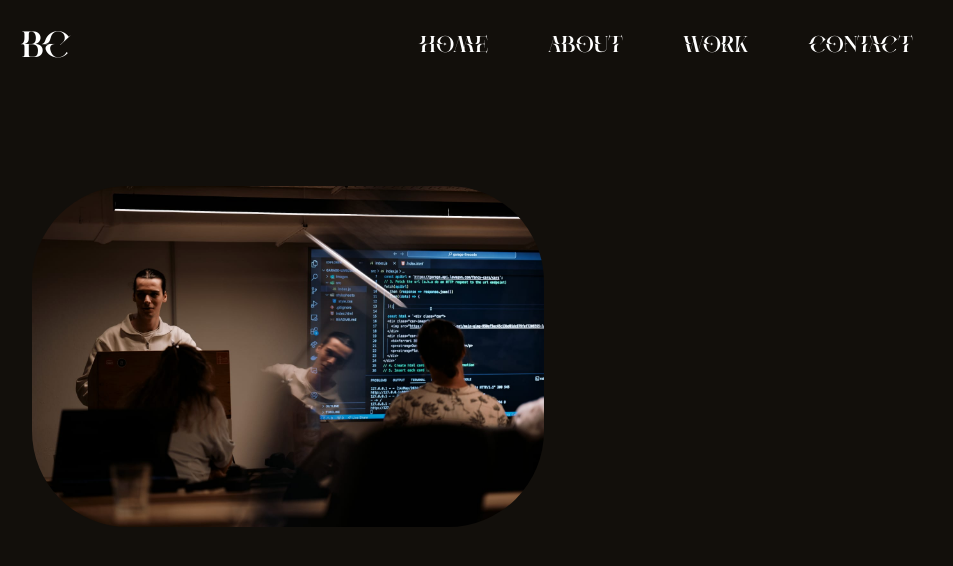
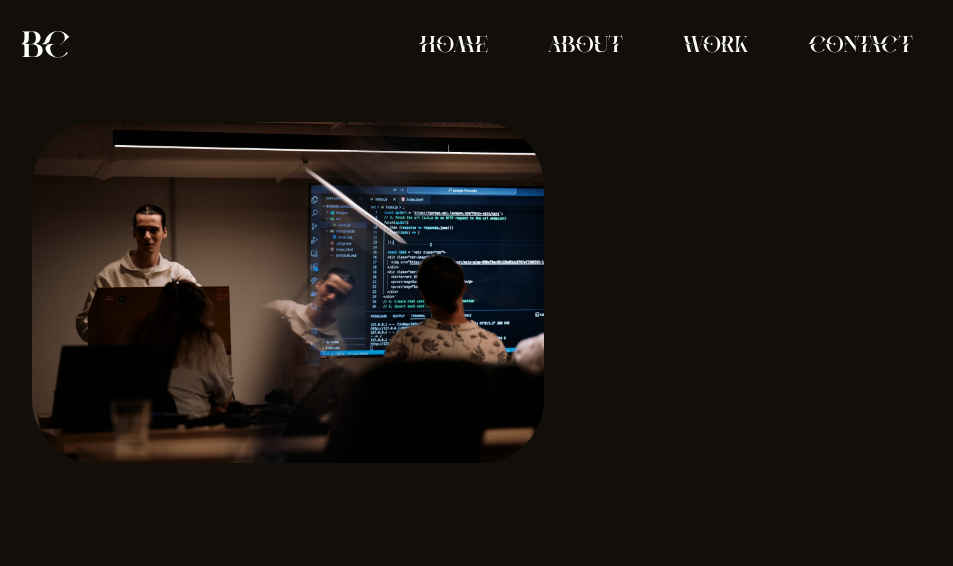
Before and after one commit to berpos/portfolio, a React (Vite) app: page / in a window 1280 px wide. Shown: the top 566 px of the page, without its empty margins (0-953 px from the left). Built offline with nearby package versions, Linux system fonts and the light colour scheme.

Commit message:
frontend changes

```diff
--- a/src/components/Home.jsx
+++ b/src/components/Home.jsx
@@ -4,8 +4,8 @@ import LePhoto from '../images/LePhoto.jpg';
 
 export default function Home() {
   return (
-    <div>
-      <img src={LePhoto} alt="" className={styles.teste}/>
+    <div className={styles.aboutImage}>
+      <img src={LePhoto} alt=""/>
     </div>
   )
 }
--- a/src/components/home.module.css
+++ b/src/components/home.module.css
@@ -1,6 +1,18 @@
-.teste {
+.aboutImage {
+  margin-left: 2rem;
+  margin-top: 2rem;
+  overflow: hidden;
+  border-radius: 4rem;
   width: 40%;
-  border-radius: 6rem;
-  margin-top: 6rem;
-  margin-left: 2rem;
 }
+
+.aboutImage img {
+  max-width: 100%;
+  height: auto;
+  display: block;
+  transition: 0.5s ease;
+}
+
+.aboutImage img:hover {
+  transform: scale(1.1);
+}
```
